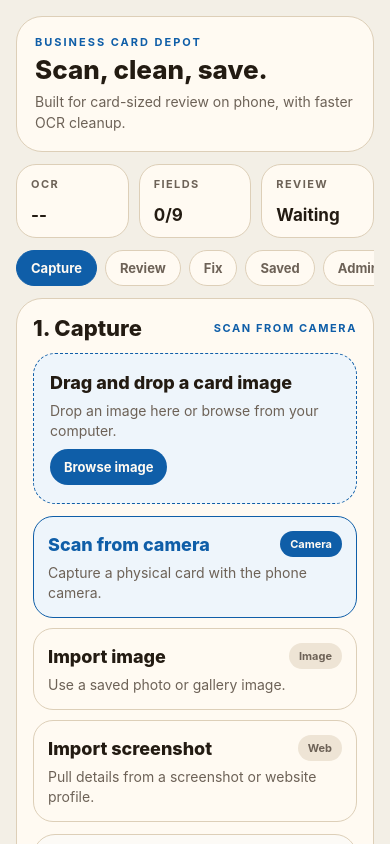
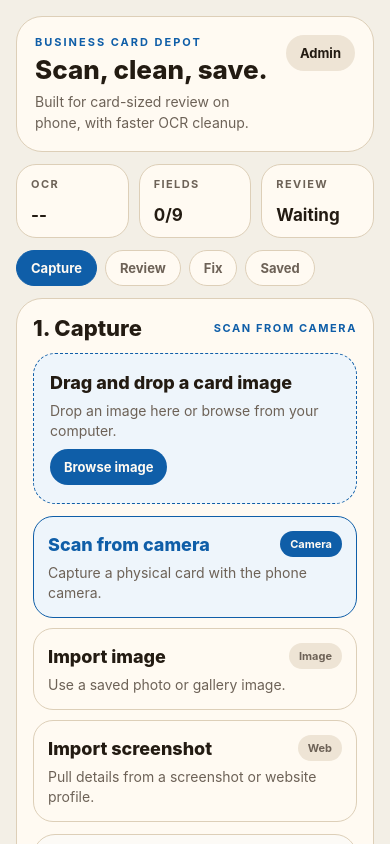
Before and after one commit to midastechinc/business-card-depot, a React Native app: screen / in a window 390 px wide. Built offline with nearby package versions, Linux system fonts and the light colour scheme.

Commit message:
Separate admin panel and tighten screenshot parsing

```diff
--- a/src/AppShell.tsx
+++ b/src/AppShell.tsx
@@ -40,7 +40,7 @@ import { theme } from "./theme";
 
 type IntakeMode = "Scan from camera" | "Import image" | "Import screenshot";
 type AssignmentMode = "replace" | "append";
-type CompactPanel = "capture" | "review" | "fix" | "saved" | "admin";
+type CompactPanel = "capture" | "review" | "fix" | "saved";
 
 const intakeOptions: Array<{ title: IntakeMode; subtitle: string; badge: string }> = [
   { title: "Scan from camera", subtitle: "Capture a physical card with the phone camera.", badge: "Camera" },
@@ -52,8 +52,7 @@ const compactPanels: Array<{ key: CompactPanel; label: string }> = [
   { key: "capture", label: "Capture" },
   { key: "review", label: "Review" },
   { key: "fix", label: "Fix" },
-  { key: "saved", label: "Saved" },
-  { key: "admin", label: "Admin" }
+  { key: "saved", label: "Saved" }
 ];
 
 const fieldOrder: Array<{ key: keyof ContactDraft; label: string; keyboard?: "default" | "email-address" | "phone-pad" | "url" }> = [
@@ -123,6 +122,7 @@ export function AppShell() {
     status: "idle",
     message: ""
   });
+  const [showAdminPanel, setShowAdminPanel] = useState(false);
 
   useEffect(() => {
     setSavedContacts(loadSavedContacts());
@@ -489,9 +489,16 @@ export function AppShell() {
     <ScrollView style={styles.screen} contentContainerStyle={styles.content} keyboardShouldPersistTaps="handled">
       <View style={[styles.shell, isCompactScreen && styles.shellCompact]}>
         <View style={styles.headerCard}>
-          <Text style={styles.eyebrow}>Business Card Depot</Text>
-          <Text style={[styles.title, isCompactScreen && styles.titleCompact]}>Scan, clean, save.</Text>
-          <Text style={styles.headerBody}>Built for card-sized review on phone, with faster OCR cleanup.</Text>
+          <View style={styles.headerTopRow}>
+            <View style={styles.headerCopy}>
+              <Text style={styles.eyebrow}>Business Card Depot</Text>
+              <Text style={[styles.title, isCompactScreen && styles.titleCompact]}>Scan, clean, save.</Text>
+              <Text style={styles.headerBody}>Built for card-sized review on phone, with faster OCR cleanup.</Text>
+            </View>
+            <Pressable style={styles.adminLaunchButton} onPress={() => setShowAdminPanel(true)}>
+              <Text style={styles.adminLaunchButtonText}>Admin</Text>
+            </Pressable>
+          </View>
         </View>
 
         <View style={styles.statusBar}>
@@ -842,8 +849,8 @@ export function AppShell() {
           </View>
         ) : null}
 
-        {shouldShowPanel("admin") ? (
-          <View style={styles.cardPanel}>
+        {showAdminPanel ? (
+          <View style={[styles.cardPanel, styles.adminPanel]}>
             <PanelHeader title="5. Admin" meta="Google Sheets" />
 
             <View style={styles.toggleRow}>
@@ -909,6 +916,10 @@ export function AppShell() {
                 <Text style={styles.secondaryButtonText}>Reset admin</Text>
               </Pressable>
             </View>
+
+            <Pressable style={[styles.actionButton, styles.secondaryButton]} onPress={() => setShowAdminPanel(false)}>
+              <Text style={styles.secondaryButtonText}>Close admin</Text>
+            </Pressable>
           </View>
         ) : null}
       </View>
@@ -972,6 +983,27 @@ const styles = StyleSheet.create({
     paddingHorizontal: 18,
     paddingVertical: 18,
     gap: 6
+  },
+  headerTopRow: {
+    flexDirection: "row",
+    alignItems: "flex-start",
+    justifyContent: "space-between",
+    gap: 12
+  },
+  headerCopy: {
+    flex: 1,
+    gap: 6
+  },
+  adminLaunchButton: {
+    borderRadius: 999,
+    backgroundColor: "#eee4d5",
+    paddingHorizontal: 14,
+    paddingVertical: 10
+  },
+  adminLaunchButtonText: {
+    color: theme.colors.text,
+    fontSize: 13,
+    fontWeight: "700"
   },
   eyebrow: {
     color: theme.colors.brand,
@@ -1055,6 +1087,9 @@ const styles = StyleSheet.create({
     paddingHorizontal: 16,
     paddingVertical: 16,
     gap: 12
+  },
+  adminPanel: {
+    borderColor: theme.colors.brand
   },
   sectionHead: {
     flexDirection: "row",
--- a/src/contactParser.ts
+++ b/src/contactParser.ts
@@ -101,6 +101,32 @@ const TITLE_WORDS = [
   "vice president"
 ];
 
+const SPECIALTY_WORDS = [
+  "oncology",
+  "surgery",
+  "surgical",
+  "cardiology",
+  "dermatology",
+  "orthopedic",
+  "orthopaedic",
+  "medicine",
+  "medical",
+  "clinic",
+  "specialty"
+];
+
+const CREDENTIAL_WORDS = [
+  "md",
+  "msc",
+  "frcsc",
+  "phd",
+  "mba",
+  "bsc",
+  "dds",
+  "rn",
+  "np"
+];
+
 const COMPANY_WORDS = [
   "agency",
   "auto",
@@ -180,9 +206,9 @@ export function parseContactFromOcr(payload: OcrPayload, sourceType: SourceType
   const titleCandidates = buildTitleCandidates(lines, sourceType, companyCandidates);
   const nameCandidates = buildNameCandidates(lines, sourceType, companyCandidates, titleCandidates);
 
-  const fullName = chooseDistinctCandidate(nameCandidates);
-  const company = chooseDistinctCandidate(companyCandidates, [fullName.value]);
-  const title = chooseDistinctCandidate(titleCandidates, [fullName.value, company.value]);
+  const fullName = chooseDistinctCandidate(nameCandidates, [], sourceType === "screenshot" ? 12 : 0);
+  const company = chooseDistinctCandidate(companyCandidates, [fullName.value], sourceType === "screenshot" ? 12 : 0);
+  const title = chooseDistinctCandidate(titleCandidates, [fullName.value, company.value], sourceType === "screenshot" ? 10 : 0);
   const email = chooseDistinctCandidate(emailCandidates);
   const website = chooseDistinctCandidate(websiteCandidates, [email.value]);
   const officePhone = chooseDistinctCandidate(phoneCandidates.office);
@@ -192,7 +218,7 @@ export function parseContactFromOcr(payload: OcrPayload, sourceType: SourceType
     website.value,
     officePhone.value,
     mobilePhone.value
-  ]);
+  ], sourceType === "screenshot" ? 10 : 0);
 
   const draft: ContactDraft = {
     fullName: fullName.value,
@@ -429,7 +455,9 @@ function buildCompanyCandidates(lines: NormalizedLine[], sourceType: SourceType)
         if (line.isUpperCaseish) score += 4;
         if (line.cleaned.includes("|")) score += 3;
         if (sourceType === "screenshot" && line.band !== "bottom") score += 2;
+        if (sourceType === "screenshot" && isSpecialtyHeading(line.cleaned)) score += 6;
         if (looksLikePersonName(line.cleaned)) score -= 5;
+        if (looksLikeCredentialLine(line.cleaned)) score -= 12;
         if (isLikelyTitle(line.cleaned)) score -= 4;
         return makeCandidate(line.cleaned, score, score >= 15 ? "high" : score >= 9 ? "medium" : "low", [line.index]);
       })
@@ -447,10 +475,12 @@ function buildTitleCandidates(lines: NormalizedLine[], sourceType: SourceType, c
         let score = 0;
         if (line.labels.includes("title")) score += 14;
         if (isLikelyTitle(line.cleaned)) score += 10;
+        if (sourceType === "screenshot" && isSpecialtyHeading(line.cleaned)) score += 7;
         if (line.band === "bottom") score += 4;
         if (sourceType === "screenshot" && line.band !== "top") score += 1;
         if (line.wordCount >= 2 && line.wordCount <= 6) score += 2;
         if (isLikelyCompany(line.cleaned)) score -= 5;
+        if (looksLikeCredentialLine(line.cleaned)) score -= 12;
         return makeCandidate(line.cleaned, score, score >= 15 ? "high" : score >= 9 ? "medium" : "low", [line.index]);
       })
       .filter(candidate => candidate.score > 4)
@@ -468,6 +498,7 @@ function buildNameCandidates(lines: NormalizedLine[], sourceType: SourceType, co
         let score = 0;
         if (line.labels.includes("name")) score += 14;
         if (looksLikePersonName(line.cleaned)) score += 12;
+        if (/^\s*dr\.?\s+/i.test(line.cleaned)) score += 10;
         if (line.wordCount >= 2 && line.wordCount <= 4) score += 3;
         if (line.band === "bottom") score += 5;
         if (line.band === "middle") score += 2;
@@ -476,25 +507,34 @@ function buildNameCandidates(lines: NormalizedLine[], sourceType: SourceType, co
         if (line.isUpperCaseish) score -= 3;
         if (isLikelyCompany(line.cleaned)) score -= 6;
         if (isLikelyTitle(line.cleaned)) score -= 4;
+        if (looksLikeCredentialLine(line.cleaned)) score -= 12;
+        if (isSpecialtyHeading(line.cleaned)) score -= 8;
         return makeCandidate(line.cleaned, score, score >= 16 ? "high" : score >= 10 ? "medium" : "low", [line.index]);
       })
       .filter(candidate => candidate.score > 5)
   );
 }
 
-function chooseDistinctCandidate(candidates: Candidate[], disallowedValues: string[] = []) {
+function chooseDistinctCandidate(candidates: Candidate[], disallowedValues: string[] = [], minimumScore = 0) {
   const disallowed = new Set(disallowedValues.filter(Boolean).map(normalizeComparable));
-  const selected = candidates.find(candidate => !disallowed.has(normalizeComparable(candidate.value)));
+  const selected = candidates.find(candidate => candidate.score >= minimumScore && !disallowed.has(normalizeComparable(candidate.value)));
   return selected ?? makeCandidate("", 0, "low");
 }
 
 function buildNotes(lines: NormalizedLine[], consumedValues: string[]) {
   const consumed = new Set(consumedValues.filter(Boolean).map(normalizeComparable));
+  const seen = new Set<string>();
 
   return lines
     .map(line => line.cleaned)
     .filter(value => !consumed.has(normalizeComparable(value)))
     .filter(value => !looksLikeDecorativeNoise(value))
+    .filter(value => {
+      const key = normalizeComparable(value);
+      if (seen.has(key)) return false;
+      seen.add(key);
+      return true;
+    })
     .join(" | ");
 }
 
@@ -553,13 +593,15 @@ function looksLikePersonName(value: string) {
   if (!/^[A-Za-z][A-Za-z\s.'-]{3,}$/.test(value)) return false;
   const words = value.split(/\s+/).filter(Boolean);
   if (words.length < 2 || words.length > 4) return false;
-  if (words.some(word => TITLE_WORDS.includes(word.toLowerCase()))) return false;
-  return words.filter(word => /^[A-Z][A-Za-z.'-]+$/.test(word)).length >= 2;
+  const filtered = words.filter(word => !/^dr\.?$/i.test(word));
+  if (filtered.some(word => TITLE_WORDS.includes(word.toLowerCase()))) return false;
+  if (filtered.some(word => CREDENTIAL_WORDS.includes(word.toLowerCase()))) return false;
+  return filtered.filter(word => /^[A-Z][A-Za-z.'-]+$/.test(word)).length >= 2;
 }
 
 function isLikelyTitle(value: string) {
   const lower = value.toLowerCase();
-  return TITLE_WORDS.some(token => lower.includes(token));
+  return TITLE_WORDS.some(token => lower.includes(token)) || SPECIALTY_WORDS.some(token => lower.includes(token));
 }
 
 function isLikelyCompany(value: string) {
@@ -610,6 +652,16 @@ function looksLikeDecorativeNoise(value: string) {
   return /^[|.+\-_/\\\s]+$/.test(value);
 }
 
+function looksLikeCredentialLine(value: string) {
+  const tokens = value.toLowerCase().split(/[\s,./-]+/).filter(Boolean);
+  return tokens.length > 0 && tokens.every(token => CREDENTIAL_WORDS.includes(token));
+}
+
+function isSpecialtyHeading(value: string) {
+  const lower = value.toLowerCase();
+  return SPECIALTY_WORDS.some(token => lower.includes(token));
+}
+
 function clamp(value: number) {
   return Math.max(0, Math.min(1, value));
 }
```
